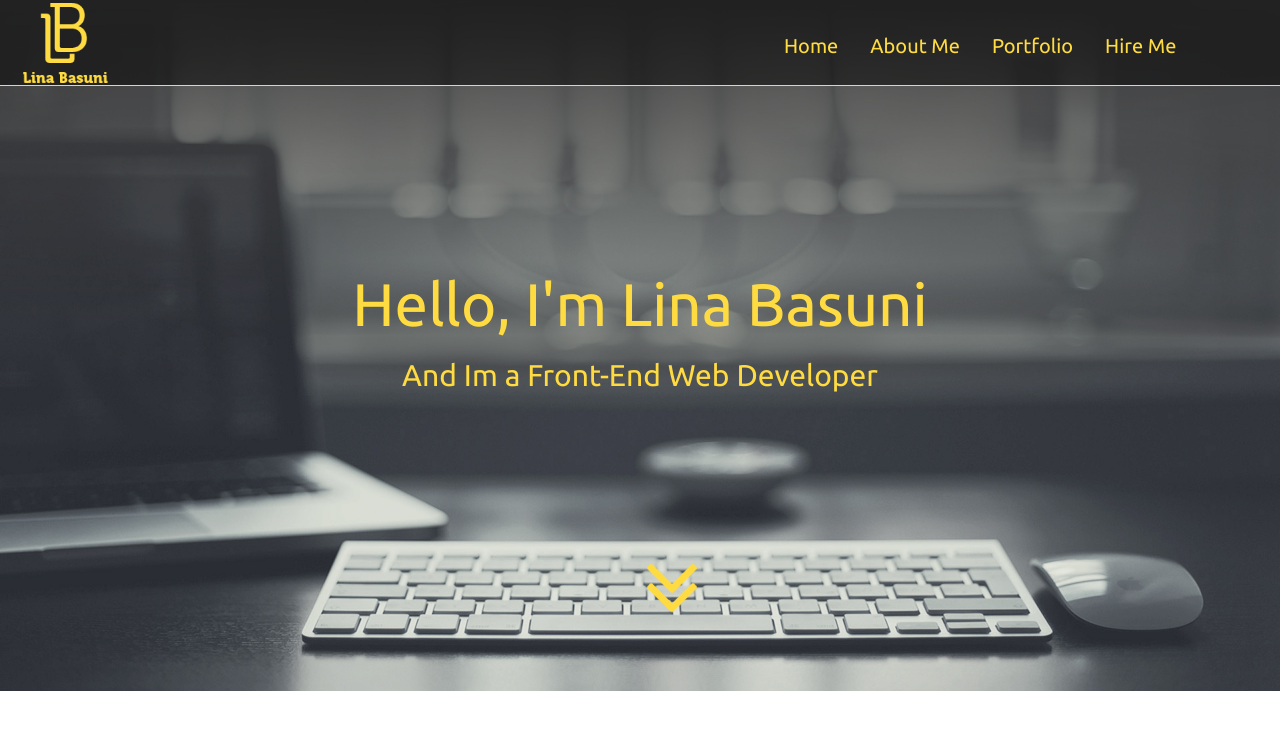
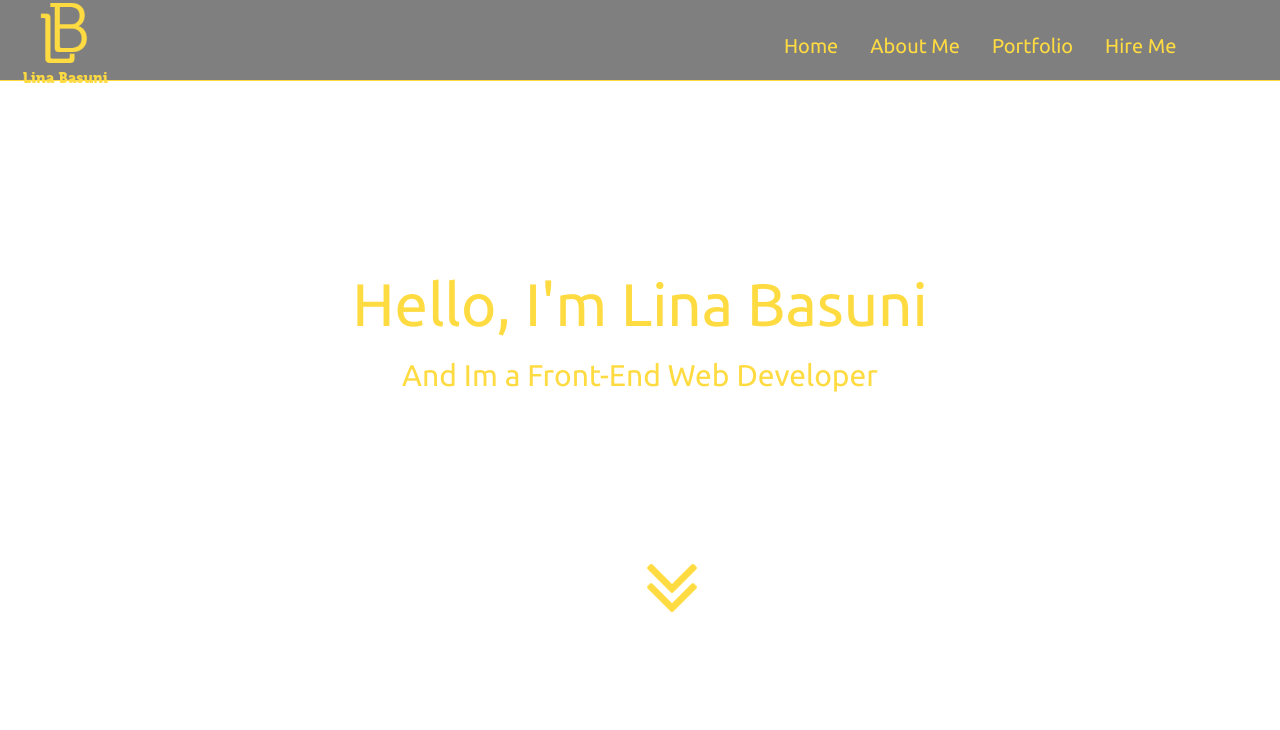
Before and after one commit to Lina-Basuni/Portfolio, a React (Create React App) app: page / in a window 1280 px wide. Shown: the top 730 px of the page. Built offline with nearby package versions, Linux system fonts and the light colour scheme.

Commit message:
it works without background

```diff
--- a/public/index.html
+++ b/public/index.html
@@ -20,7 +20,7 @@
       work correctly both with client-side routing and a non-root public URL.
       Learn how to configure a non-root public URL by running `npm run build`.
     -->
-    <title>Portfolio123</title>
+    <title>Portfolio</title>
   </head>
   <body>
     <noscript>
--- a/src/App.css
+++ b/src/App.css
@@ -8,11 +8,12 @@ body{
 
 .App{
   font-family: 'Ubuntu', sans-serif;
+  height: 100vh;
 }
 
 
 .App-header{
-  height: 85px;
+  height: 10vh;
   display: flex;
   flex-wrap: wrap;
   width: 100%;
@@ -24,7 +25,7 @@ header{
 }
 
 .App-intro{
-  height: 570px
+  height: 89.9vh;
 }
 
 .logo-container{
@@ -130,6 +131,7 @@ li a:hover {
 
 /**About Page**/
 .container{
+  height: 89.9vh;
   display: flex;
   flex-wrap: wrap;
   width: 100%;
--- a/src/App.js
+++ b/src/App.js
@@ -1,4 +1,5 @@
 import React, { Component } from 'react';
+import ReactDOM from 'react-dom';
 import { BrowserRouter as Router, Route, Link } from 'react-router-dom';
 
 import logo from './lb2.png';
@@ -10,11 +11,30 @@ import Hire from './hire';
 import Portfolio from './portfolio'
 class App extends Component {
   state={
-    currentPage:''
+    currentPage:'',
+    pageIsLoaded:' '
   }
+
+  componentWillMount(){
+    this.setState({pageIsLoaded:true})
+    console.log("App Page is on");
+  }
+
+ checkBeforeRenderMainPage=()=>{
+   if (this.state.pageIsLoaded) {
+     console.log("App is loaded");
+     return(<MainPage
+         changePage={this.changePage}
+       /> )
+   }
+   else{
+     console.log("error");
+   }
+ }
 
   changePage=(page)=>{
     this.setState({currentPage:page})
+
   }
 
 
@@ -35,10 +55,8 @@ class App extends Component {
         </div>
       </header>
       <Route exact path='/' render={()=>(
-        <MainPage
-          changePage={this.changePage}
-        />
-      )}/>
+          this.checkBeforeRenderMainPage()
+    )}/>
       <Route path='/about' render={()=>(
         <About
           changePage={this.changePage}
--- a/src/mainPage.js
+++ b/src/mainPage.js
@@ -6,21 +6,23 @@ import logo from './lb2.png';
 import './App.css';
 import NavBar from './navBar';
 
+const $ = window.$;
+
 
 class MainPage extends Component{
 
   componentDidMount(){
+    console.log("Main page loads");
     this.props.changePage("Main Page");
-  }
-  componentWillMount(){
-    document.body.style.backgroundImage="url('background.jpg')";
+    console.log("No Error");
 
   }
+
+
 
   render(){
 
       return(
-      <div>
         <div className="App-intro">
         <div className="mainPage">
         <div className="main-text">
@@ -36,7 +38,6 @@ class MainPage extends Component{
         </div>
         </div>
         </div>
-      </div>
 
       )
     }
```
Also changed, not shown: 1 other file (tests, documents, lock files or other folders). Lines whose indentation alone changed are shown as unchanged.
